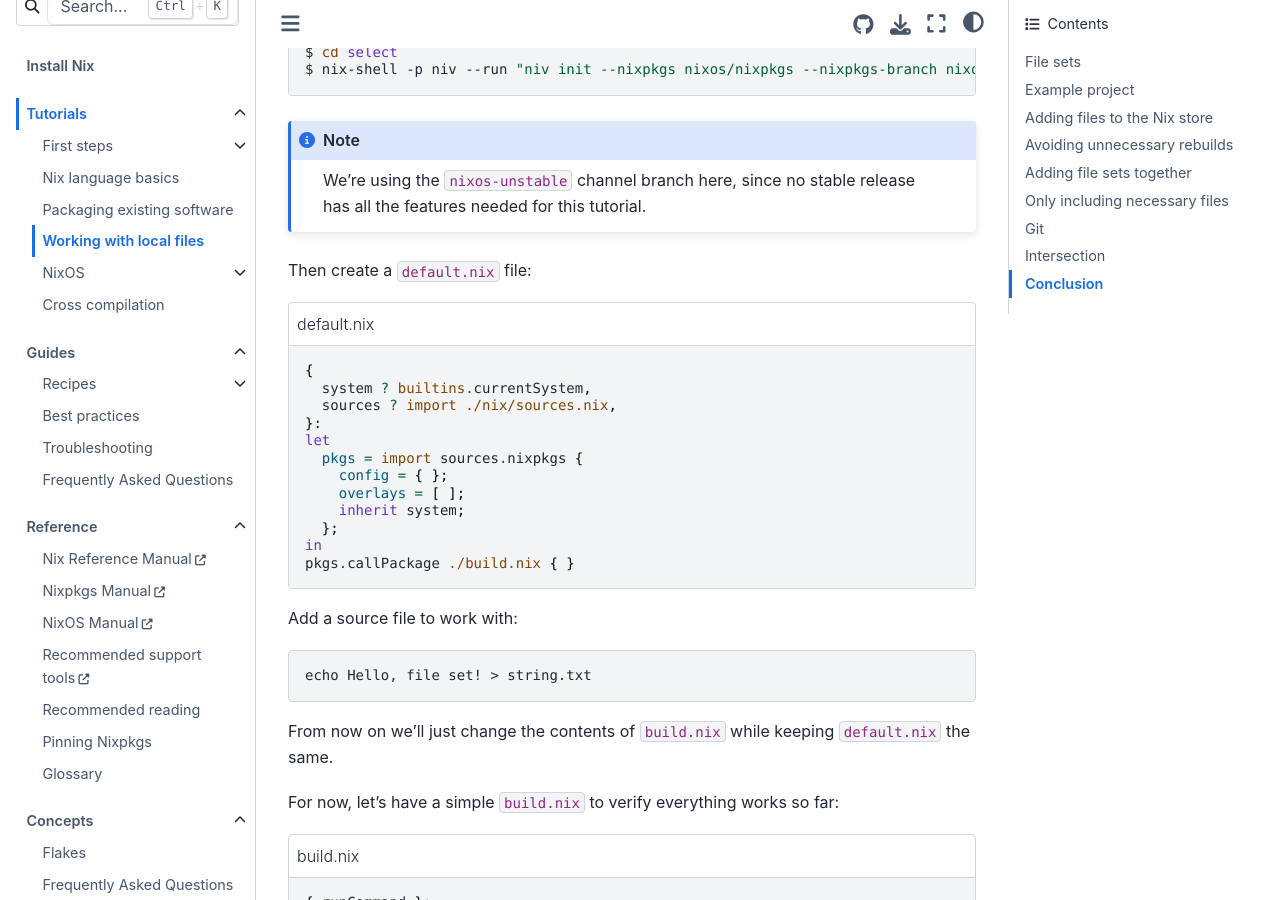
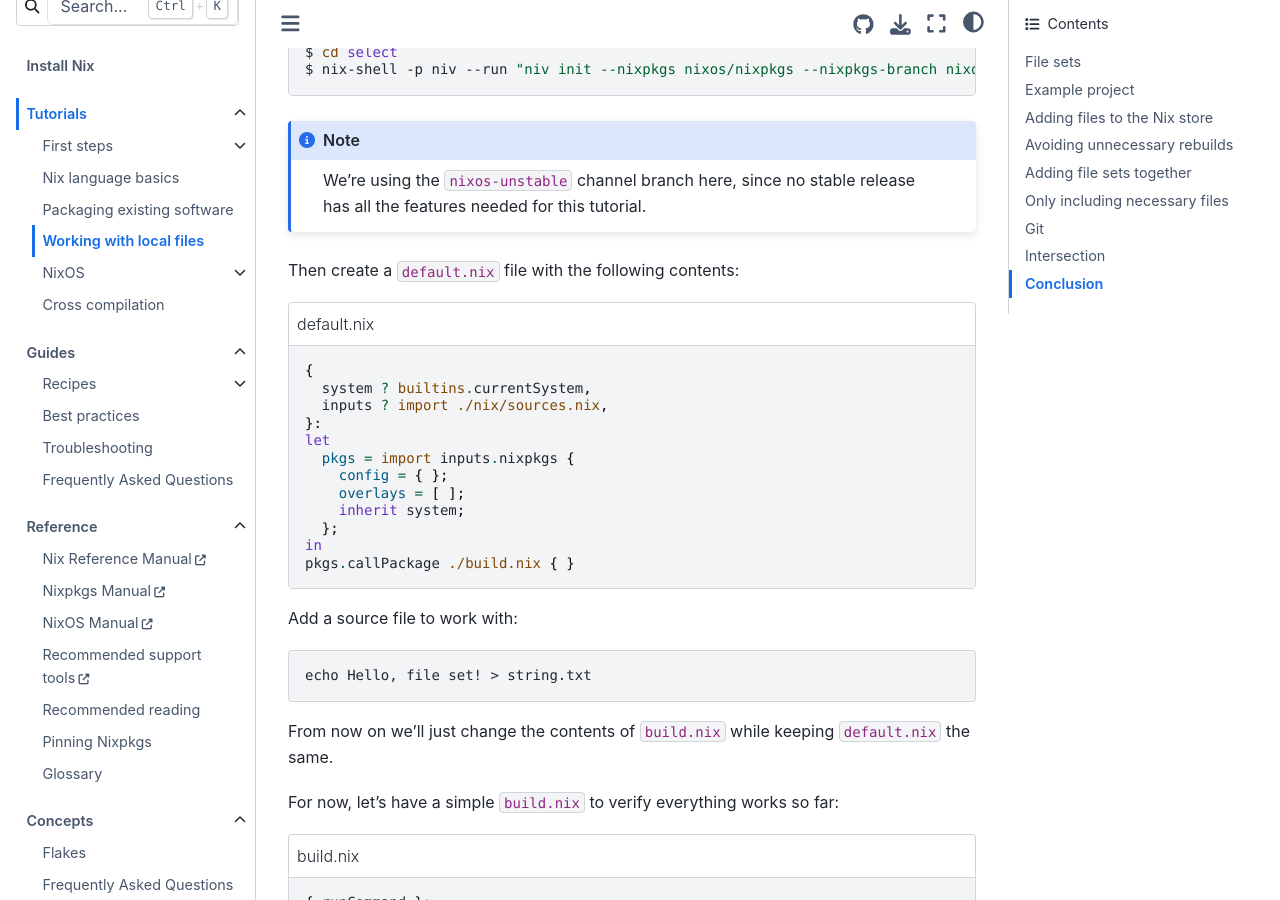
Before and after one commit to NixOS/nix.dev, a Sphinx documentation site: the page built from source/tutorials/file-sets.md, in a window 1280 px wide and 900 px high, scrolled down 2379 px. Built offline with Sphinx 7.4.7 and the Sphinx Book theme 1.1.4, drawn with Linux system fonts in a browser that asks for light colours.

Commit message:
follow convention from niv guide

````diff
--- a/source/tutorials/file-sets.md
+++ b/source/tutorials/file-sets.md
@@ -106,16 +106,16 @@
 We're using the `nixos-unstable` channel branch here, since no stable release has all the features needed for this tutorial.
 :::
 
-Then create a `default.nix` file:
+Then create a `default.nix` file with the following contents:
 
 ```{code-block} nix
 :caption: default.nix
 {
   system ? builtins.currentSystem,
-  sources ? import ./nix/sources.nix,
+  inputs ? import ./nix/sources.nix,
 }:
 let
-  pkgs = import sources.nixpkgs {
+  pkgs = import inputs.nixpkgs {
     config = { };
     overlays = [ ];
     inherit system;
````
